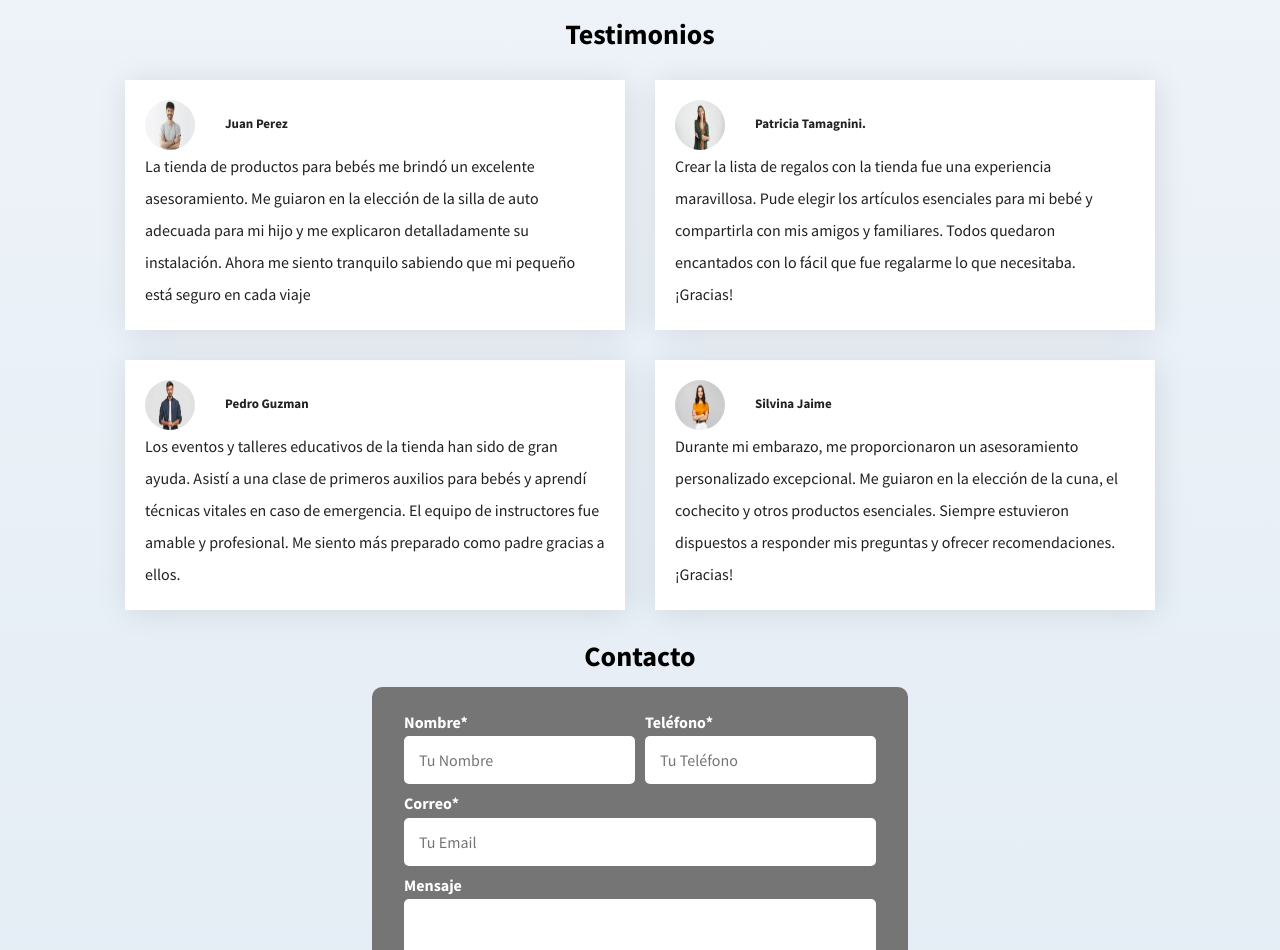
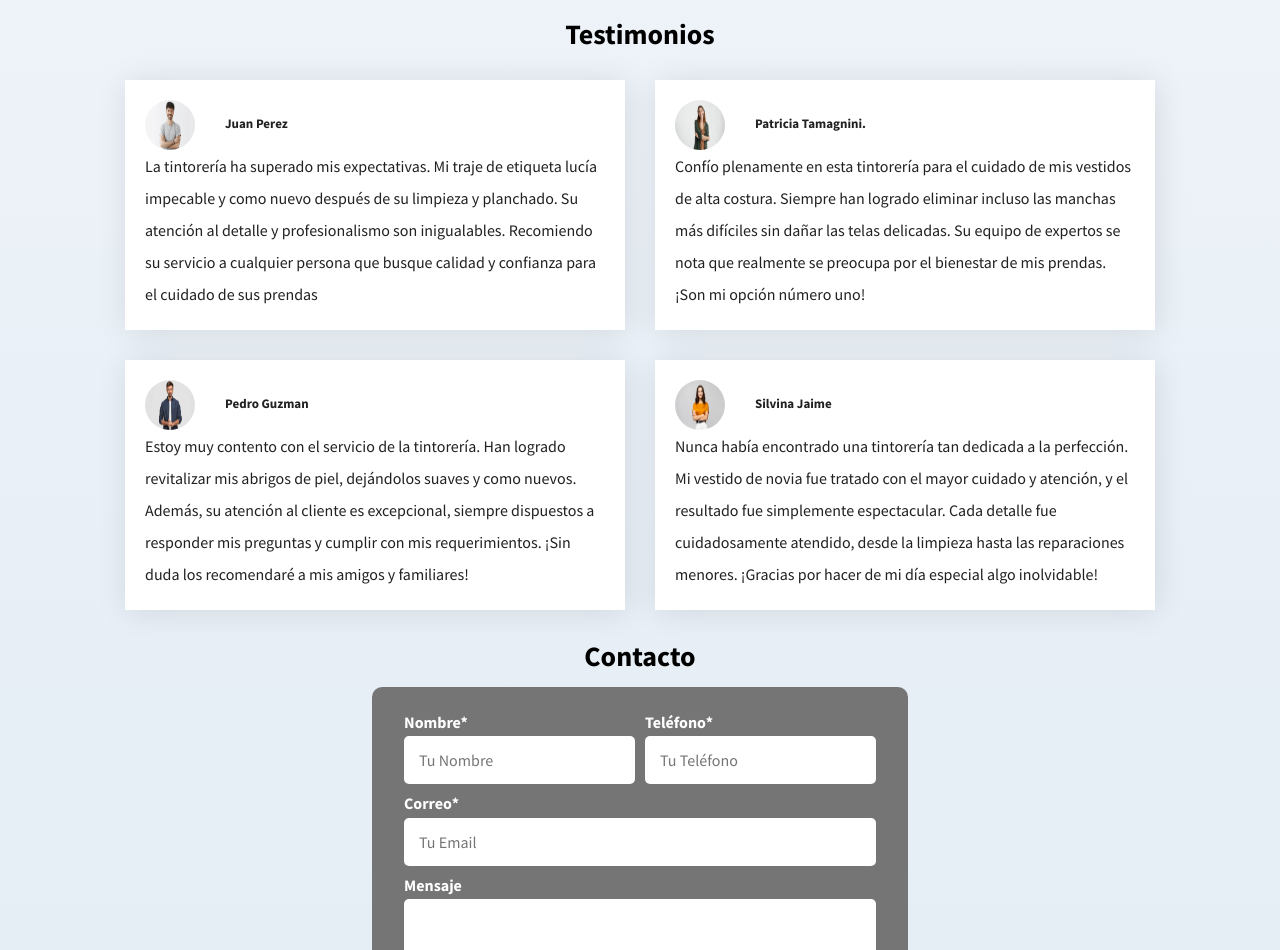
Before and after one commit to PameAl/LandingTintoreria, a plain HTML site: page index.html in a window 1280 px wide. Shown: the part 1974-2924 px from the top of the page. Drawn offline with Linux system fonts and the light colour scheme; a script that the page names is missing.

Commit message:
cambios de testimonios

```diff
--- a/index.html
+++ b/index.html
@@ -114,9 +114,9 @@
                 </div>
         </div>
         <div class="comentarios_clientes">
-            <p>La tienda de productos para bebés me brindó un excelente asesoramiento.
-            Me guiaron en la elección de la silla de auto adecuada para mi hijo y me explicaron detalladamente su instalación.
-            Ahora me siento tranquilo sabiendo que mi pequeño está seguro en cada viaje</p>
+            <p>La tintorería ha superado mis expectativas. Mi traje de etiqueta lucía impecable y como nuevo
+            después de su limpieza y planchado. Su atención al detalle y profesionalismo son inigualables.
+            Recomiendo su servicio a cualquier persona que busque calidad y confianza para el cuidado de sus prendas</p>
         </div>
       </div>
        <!--Caja2-->
@@ -134,9 +134,9 @@
             </div>
     </div>
     <div class="comentarios_clientes">
-        <p>Crear la lista de regalos con la tienda fue una experiencia maravillosa.
-        Pude elegir los artículos esenciales para mi bebé y compartirla con mis amigos y familiares.
-        Todos quedaron encantados con lo fácil que fue regalarme lo que necesitaba. ¡Gracias!</p>
+        <p>Confío plenamente en esta tintorería para el cuidado de mis vestidos de alta costura. Siempre han
+        logrado eliminar incluso las manchas más difíciles sin dañar las telas delicadas. Su equipo de expertos
+        se nota que realmente se preocupa por el bienestar de mis prendas. ¡Son mi opción número uno!</p>
     </div>
   </div>
    <!--Caja3-->
@@ -154,9 +154,9 @@
         </div>
         </div>
         <div class="comentarios_clientes">
-            <p>Los eventos y talleres educativos de la tienda han sido de gran ayuda.
-            Asistí a una clase de primeros auxilios para bebés y aprendí técnicas vitales en caso de emergencia.
-            El equipo de instructores fue amable y profesional. Me siento más preparado como padre gracias a ellos.</p>
+            <p>Estoy muy contento con el servicio de la tintorería. Han logrado revitalizar mis abrigos de piel,
+            dejándolos suaves y como nuevos. Además, su atención al cliente es excepcional, siempre dispuestos a
+            responder mis preguntas y cumplir con mis requerimientos. ¡Sin duda los recomendaré a mis amigos y familiares!</p>
         </div>
         </div>
     <!--Caja4-->
@@ -175,9 +175,9 @@
 
         </div>
         <div class="comentarios_clientes">
-            <p>Durante mi embarazo, me proporcionaron un asesoramiento personalizado excepcional.
-            Me guiaron en la elección de la cuna, el cochecito y otros productos esenciales.
-            Siempre estuvieron dispuestos a responder mis preguntas y ofrecer recomendaciones.¡Gracias!</p>
+            <p>Nunca había encontrado una tintorería tan dedicada a la perfección. Mi vestido de novia fue tratado
+            con el mayor cuidado y atención, y el resultado fue simplemente espectacular. Cada detalle fue cuidadosamente
+            atendido, desde la limpieza hasta las reparaciones menores. ¡Gracias por hacer de mi día especial algo inolvidable!</p>
         </div>
         </div>
 
```
